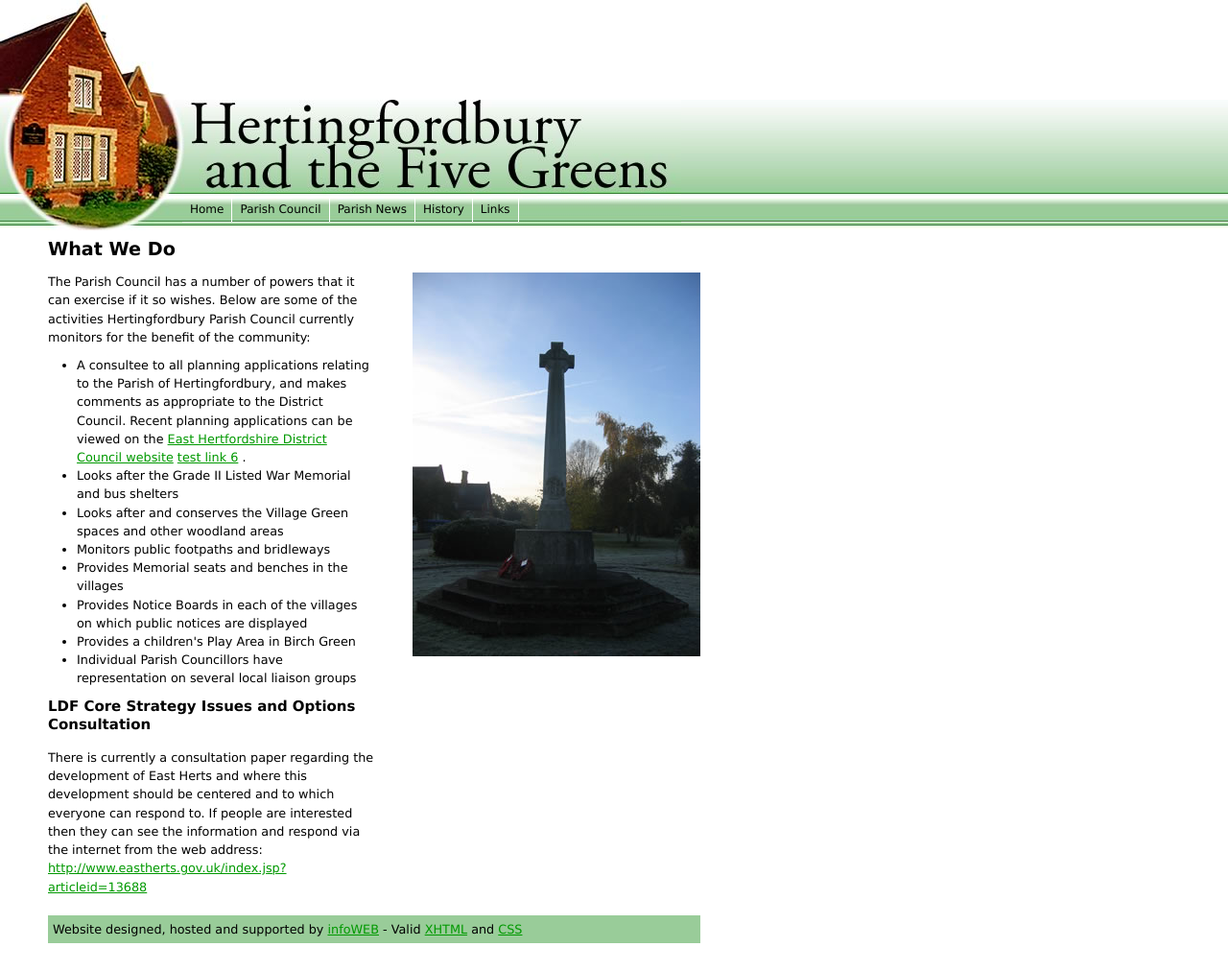
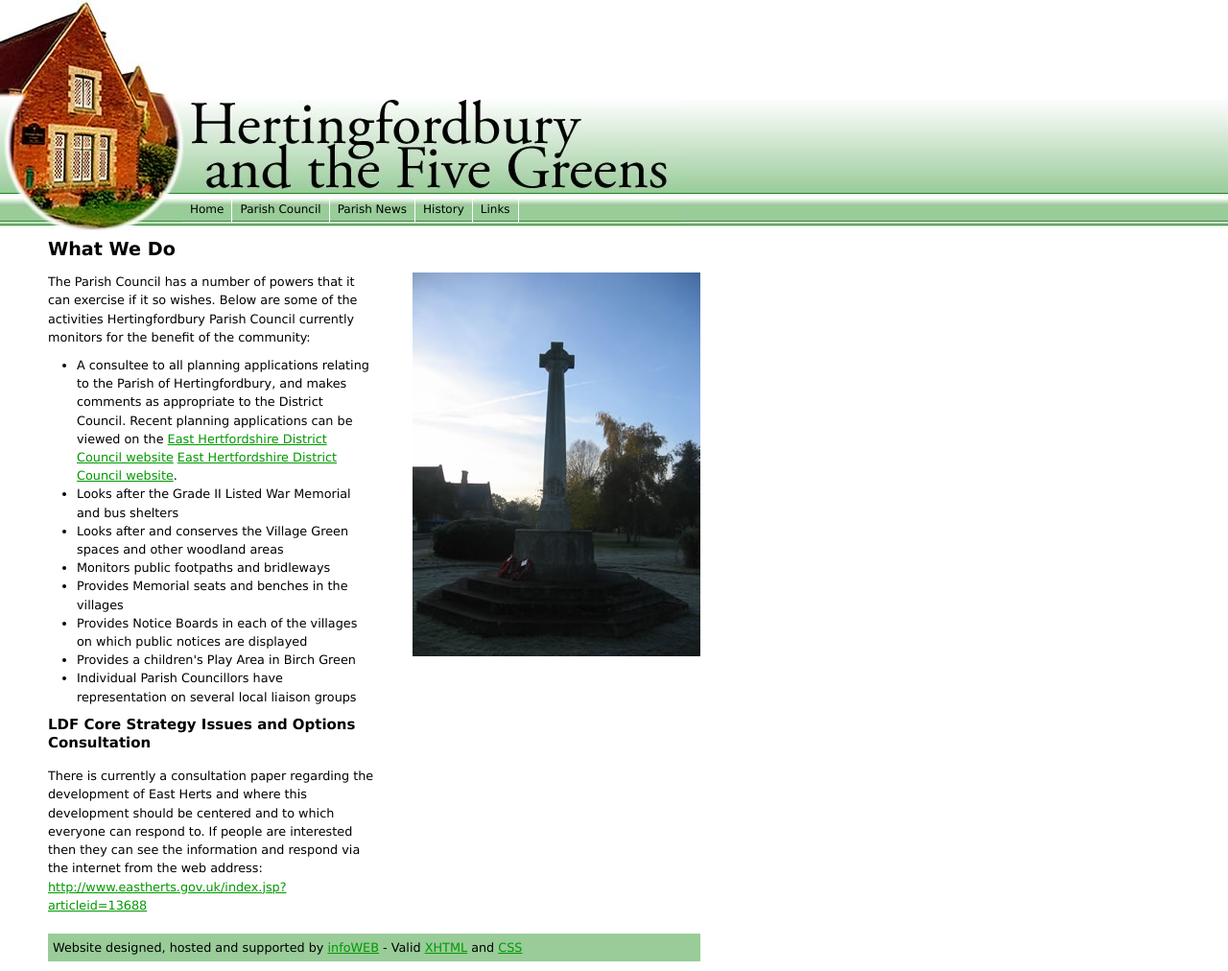
Before and after one commit to pugongyingh/hertingfordbury.org.uk, a Jekyll site: the page built from parish-council/what-we-do.md, in a window 1280 px wide. Shown: the whole page at 96% size. Built offline with Jekyll 4.4.1, drawn with Linux system fonts in a browser that asks for light colours; nearby versions of some CDN libraries.

Commit message:
Update what-we-do.md

```diff
--- a/parish-council/what-we-do.md
+++ b/parish-council/what-we-do.md
@@ -13,20 +13,18 @@
 	<ul>
 		<li>A consultee to all planning applications relating to the Parish of Hertingfordbury, and
 			makes comments as appropriate to the District Council. Recent planning applications can be viewed on
-			the <a href="http://online.eastherts.gov.uk/swiftlg/apas/run/WPHAPPCRITERIA?PARISH.MAINBODY.WPACIS.1.=25&amp;REGFROMDATE.MAINBODY.WPACIS.1.=11/8/2014&amp;SEARCHBUTTON.MAINBODY.WPACIS.1.=Search" target="_blank">East Hertfordshire District Council website</a>
+			the <a href="http://online.eastherts.gov.uk/swiftlg/apas/run/WPHAPPCRITERIA?PARISH.MAINBODY.WPACIS.1.=25&amp;SEARCHBUTTON.MAINBODY.WPACIS.1.=Search" target="_blank">East Hertfordshire District Council website</a>
 
 
 
 
 
-<a id="eastHertsPlanningLink" href="" target="_blank">test link 6</a>
+<a id="eastHertsPlanningLink" href="http://online.eastherts.gov.uk/swiftlg/apas/run/WPHAPPCRITERIA?PARISH.MAINBODY.WPACIS.1.=25&amp;SEARCHBUTTON.MAINBODY.WPACIS.1.=Search" target="_blank">East Hertfordshire District Council website</a>.
 
 
 
 
 
-
-			.
 		</li>
 		<li>Looks after the Grade II Listed War Memorial and bus shelters</li>
 		<li>Looks after and conserves the Village Green spaces and other woodland areas</li>
```
